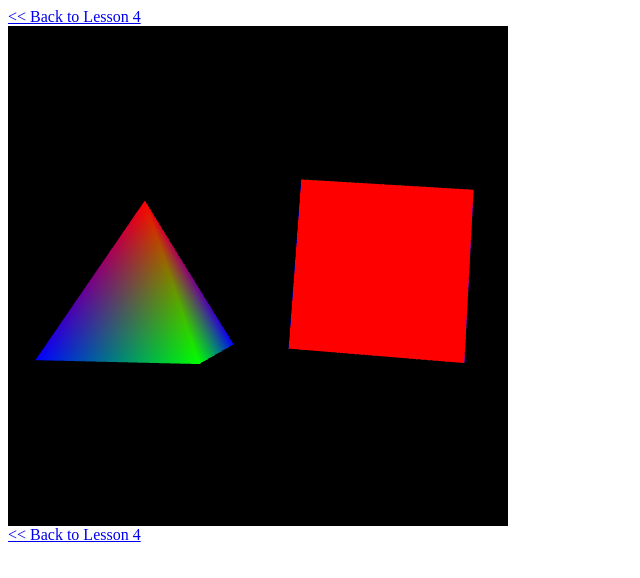
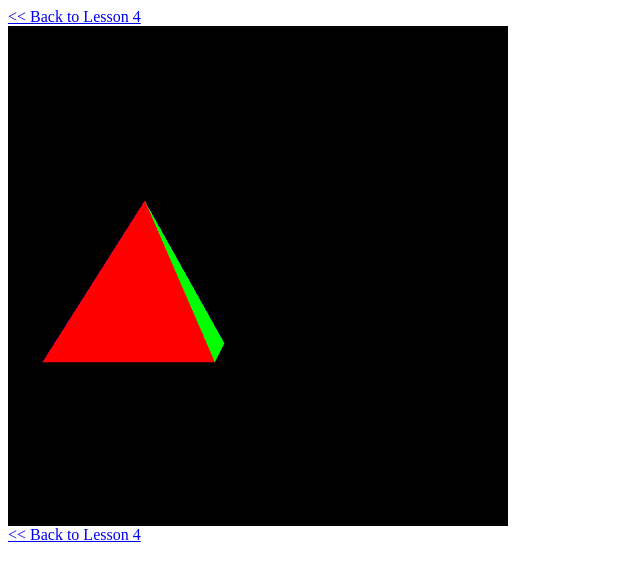
Before and after one commit to JunilHwang/DKU-Software-Engineering-Logging, a plain HTML site: page 컴퓨터그래픽스_송인식/32131766_황준일/피라미드회전/index.html in a window 1280 px wide. Shown: the whole page, without its empty margins (0-640 px from the left). Drawn offline with Linux system fonts and the light colour scheme; animation ran at ten frames a second.

Commit message:
컴퓨터그래픽스 - 피라미드 과제 작업 중 (2) - 큐브 제거

```diff
--- a/컴퓨터그래픽스_송인식/32131766_황준일/피라미드회전/index.html
+++ b/컴퓨터그래픽스_송인식/32131766_황준일/피라미드회전/index.html
@@ -115,22 +115,7 @@
 
 
     var mvMatrix = mat4.create();
-    var mvMatrixStack = [];
     var pMatrix = mat4.create();
-
-    function mvPushMatrix() {
-        var copy = mat4.create();
-        mat4.set(mvMatrix, copy);
-        mvMatrixStack.push(copy);
-    }
-
-    function mvPopMatrix() {
-        if (mvMatrixStack.length == 0) {
-            throw "Invalid popMatrix!";
-        }
-        mvMatrix = mvMatrixStack.pop();
-    }
-
 
     function setMatrixUniforms() {
         gl.uniformMatrix4fv(shaderProgram.pMatrixUniform, false, pMatrix);
@@ -138,17 +123,8 @@
     }
 
 
-    function degToRad(degrees) {
-        return degrees * Math.PI / 180;
-    }
-
-
     var pyramidVertexPositionBuffer;
     var pyramidVertexColorBuffer;
-    var cubeVertexPositionBuffer;
-    var cubeVertexColorBuffer;
-    var cubeVertexIndexBuffer;
-
     function initBuffers() {
         pyramidVertexPositionBuffer = gl.createBuffer();
         gl.bindBuffer(gl.ARRAY_BUFFER, pyramidVertexPositionBuffer);
@@ -182,111 +158,28 @@
         var colors = [
             // Front face
             1.0, 0.0, 0.0, 1.0,
-            0.0, 1.0, 0.0, 1.0,
-            0.0, 0.0, 1.0, 1.0,
+            1.0, 0.0, 0.0, 1.0,
+            1.0, 0.0, 0.0, 1.0,
 
             // Right face
-            1.0, 0.0, 0.0, 1.0,
-            0.0, 0.0, 1.0, 1.0,
+            0.0, 1.0, 0.0, 1.0,
+            0.0, 1.0, 0.0, 1.0,
             0.0, 1.0, 0.0, 1.0,
 
             // Back face
-            1.0, 0.0, 0.0, 1.0,
-            0.0, 1.0, 0.0, 1.0,
+            0.0, 0.0, 1.0, 1.0,
+            0.0, 0.0, 1.0, 1.0,
             0.0, 0.0, 1.0, 1.0,
 
             // Left face
-            1.0, 0.0, 0.0, 1.0,
-            0.0, 0.0, 1.0, 1.0,
-            0.0, 1.0, 0.0, 1.0
+            1.0, 0.0, 1.0, 1.0,
+            1.0, 0.0, 1.0, 1.0,
+            1.0, 0.0, 1.0, 1.0
         ];
         gl.bufferData(gl.ARRAY_BUFFER, new Float32Array(colors), gl.STATIC_DRAW);
         pyramidVertexColorBuffer.itemSize = 4;
         pyramidVertexColorBuffer.numItems = 12;
-
-
-        cubeVertexPositionBuffer = gl.createBuffer();
-        gl.bindBuffer(gl.ARRAY_BUFFER, cubeVertexPositionBuffer);
-        vertices = [
-            // Front face
-            -1.0, -1.0,  1.0,
-             1.0, -1.0,  1.0,
-             1.0,  1.0,  1.0,
-            -1.0,  1.0,  1.0,
-
-            // Back face
-            -1.0, -1.0, -1.0,
-            -1.0,  1.0, -1.0,
-             1.0,  1.0, -1.0,
-             1.0, -1.0, -1.0,
-
-            // Top face
-            -1.0,  1.0, -1.0,
-            -1.0,  1.0,  1.0,
-             1.0,  1.0,  1.0,
-             1.0,  1.0, -1.0,
-
-            // Bottom face
-            -1.0, -1.0, -1.0,
-             1.0, -1.0, -1.0,
-             1.0, -1.0,  1.0,
-            -1.0, -1.0,  1.0,
-
-            // Right face
-             1.0, -1.0, -1.0,
-             1.0,  1.0, -1.0,
-             1.0,  1.0,  1.0,
-             1.0, -1.0,  1.0,
-
-            // Left face
-            -1.0, -1.0, -1.0,
-            -1.0, -1.0,  1.0,
-            -1.0,  1.0,  1.0,
-            -1.0,  1.0, -1.0
-        ];
-        gl.bufferData(gl.ARRAY_BUFFER, new Float32Array(vertices), gl.STATIC_DRAW);
-        cubeVertexPositionBuffer.itemSize = 3;
-        cubeVertexPositionBuffer.numItems = 24;
-
-        cubeVertexColorBuffer = gl.createBuffer();
-        gl.bindBuffer(gl.ARRAY_BUFFER, cubeVertexColorBuffer);
-        colors = [
-            [1.0, 0.0, 0.0, 1.0], // Front face
-            [1.0, 1.0, 0.0, 1.0], // Back face
-            [0.0, 1.0, 0.0, 1.0], // Top face
-            [1.0, 0.5, 0.5, 1.0], // Bottom face
-            [1.0, 0.0, 1.0, 1.0], // Right face
-            [0.0, 0.0, 1.0, 1.0]  // Left face
-        ];
-        var unpackedColors = [];
-        for (var i in colors) {
-            var color = colors[i];
-            for (var j=0; j < 4; j++) {
-                unpackedColors = unpackedColors.concat(color);
-            }
-        }
-        gl.bufferData(gl.ARRAY_BUFFER, new Float32Array(unpackedColors), gl.STATIC_DRAW);
-        cubeVertexColorBuffer.itemSize = 4;
-        cubeVertexColorBuffer.numItems = 24;
-
-        cubeVertexIndexBuffer = gl.createBuffer();
-        gl.bindBuffer(gl.ELEMENT_ARRAY_BUFFER, cubeVertexIndexBuffer);
-        var cubeVertexIndices = [
-            0, 1, 2,      0, 2, 3,    // Front face
-            4, 5, 6,      4, 6, 7,    // Back face
-            8, 9, 10,     8, 10, 11,  // Top face
-            12, 13, 14,   12, 14, 15, // Bottom face
-            16, 17, 18,   16, 18, 19, // Right face
-            20, 21, 22,   20, 22, 23  // Left face
-        ];
-        gl.bufferData(gl.ELEMENT_ARRAY_BUFFER, new Uint16Array(cubeVertexIndices), gl.STATIC_DRAW);
-        cubeVertexIndexBuffer.itemSize = 1;
-        cubeVertexIndexBuffer.numItems = 36;
     }
-
-
-    var rPyramid = 0;
-    var rCube = 0;
 
     function drawScene() {
         gl.viewport(0, 0, gl.viewportWidth, gl.viewportHeight);
@@ -298,8 +191,8 @@
 
         mat4.translate(mvMatrix, [-1.5, 0.0, -8.0]);
 
-        mvPushMatrix();
-        mat4.rotate(mvMatrix, degToRad(rPyramid), [0, 1, 0]);
+        mat4.set(mvMatrix, mat4.create());
+        mat4.rotate(mvMatrix, 0, [0, 1, 0]);
 
         gl.bindBuffer(gl.ARRAY_BUFFER, pyramidVertexPositionBuffer);
         gl.vertexAttribPointer(shaderProgram.vertexPositionAttribute, pyramidVertexPositionBuffer.itemSize, gl.FLOAT, false, 0, 0);
@@ -310,49 +203,7 @@
         setMatrixUniforms();
         gl.drawArrays(gl.TRIANGLES, 0, pyramidVertexPositionBuffer.numItems);
 
-        mvPopMatrix();
-
-
-        mat4.translate(mvMatrix, [3.0, 0.0, 0.0]);
-
-        mvPushMatrix();
-        mat4.rotate(mvMatrix, degToRad(rCube), [1, 1, 1]);
-
-        gl.bindBuffer(gl.ARRAY_BUFFER, cubeVertexPositionBuffer);
-        gl.vertexAttribPointer(shaderProgram.vertexPositionAttribute, cubeVertexPositionBuffer.itemSize, gl.FLOAT, false, 0, 0);
-
-        gl.bindBuffer(gl.ARRAY_BUFFER, cubeVertexColorBuffer);
-        gl.vertexAttribPointer(shaderProgram.vertexColorAttribute, cubeVertexColorBuffer.itemSize, gl.FLOAT, false, 0, 0);
-
-        gl.bindBuffer(gl.ELEMENT_ARRAY_BUFFER, cubeVertexIndexBuffer);
-        setMatrixUniforms();
-        gl.drawElements(gl.TRIANGLES, cubeVertexIndexBuffer.numItems, gl.UNSIGNED_SHORT, 0);
-
-        mvPopMatrix();
-
     }
-
-
-    var lastTime = 0;
-
-    function animate() {
-        var timeNow = new Date().getTime();
-        if (lastTime != 0) {
-            var elapsed = timeNow - lastTime;
-
-            rPyramid += (90 * elapsed) / 1000.0;
-            rCube -= (75 * elapsed) / 1000.0;
-        }
-        lastTime = timeNow;
-    }
-
-
-    function tick() {
-        requestAnimFrame(tick);
-        drawScene();
-        animate();
-    }
-
 
     function webGLStart() {
         var canvas = document.getElementById("lesson04-canvas");
@@ -363,7 +214,7 @@
         gl.clearColor(0.0, 0.0, 0.0, 1.0);
         gl.enable(gl.DEPTH_TEST);
 
-        tick();
+        drawScene();
     }
 
 </script>
```
